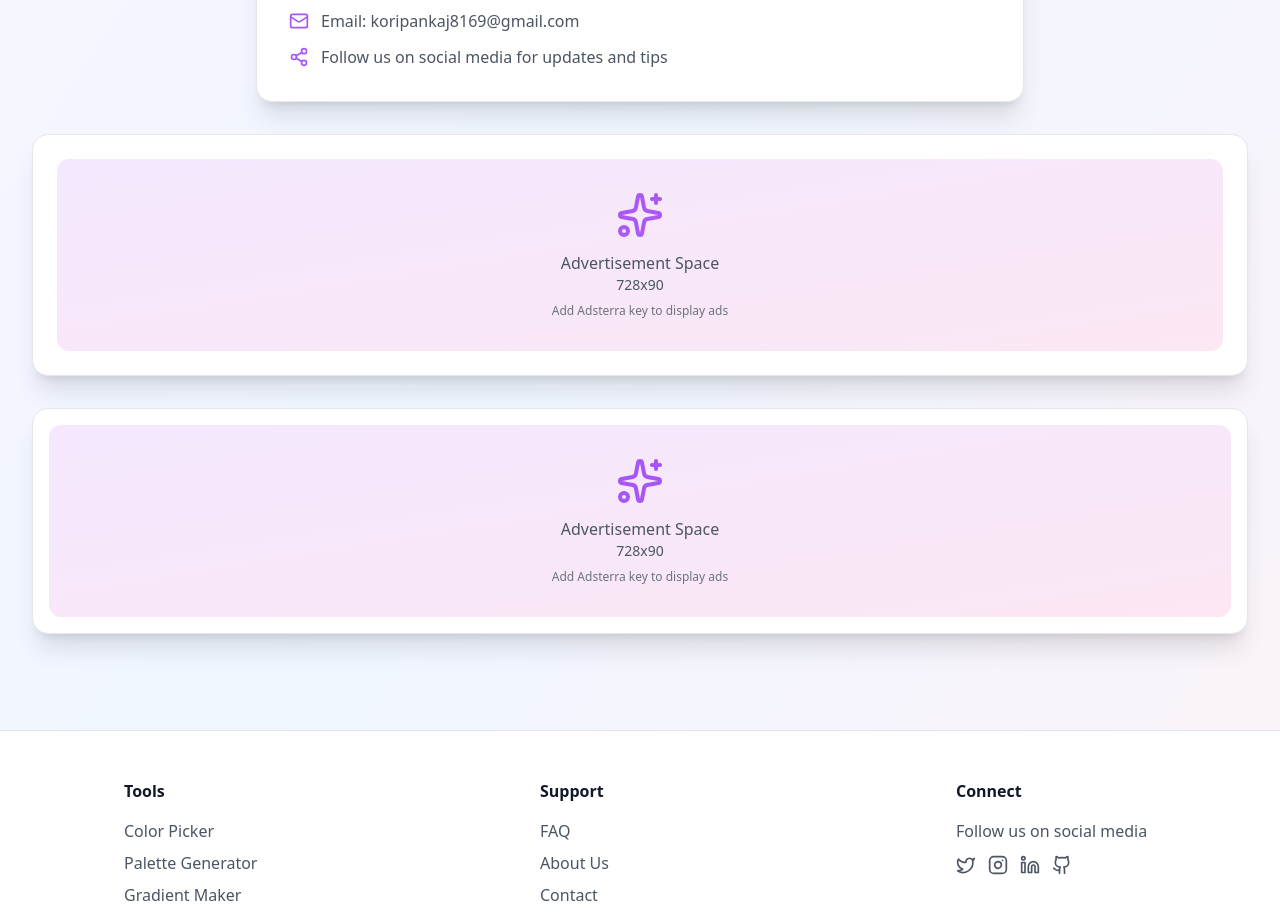
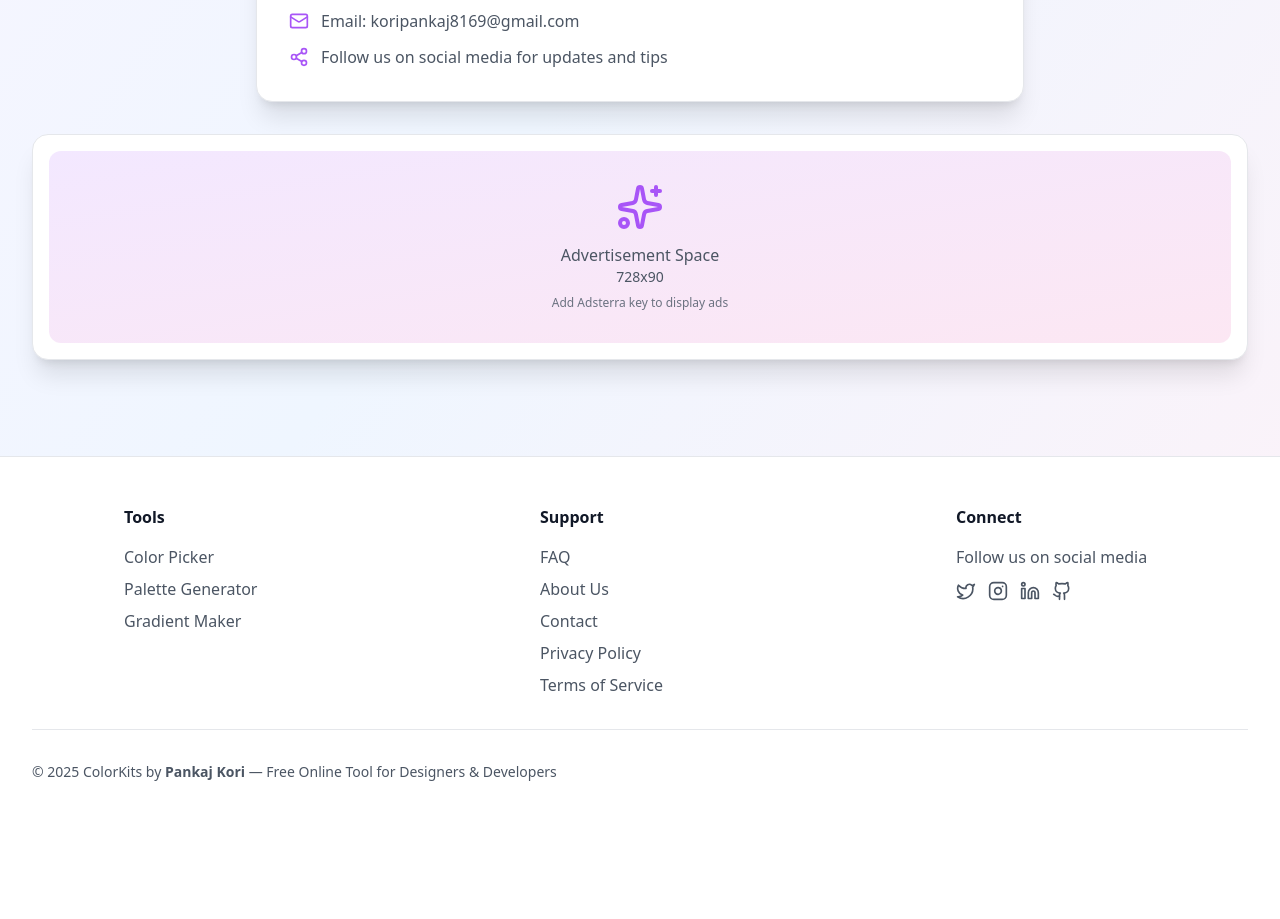
Before and after one commit to pankajkori81/colorkits, a React (Vite) app: page /pages/contact in a window 1280 px wide. Shown: the part 880-1799 px from the top of the page. After the commit the page ends 1710 px from the top, so only its background shows below. Built offline with nearby package versions, Linux system fonts and the light colour scheme.

Commit message:
Update Contact.jsx

```diff
--- a/src/pages/Contact.jsx
+++ b/src/pages/Contact.jsx
@@ -151,9 +151,7 @@ const Contact = ({ darkMode }) => {
         </div>
       </div>
 
-      <div className={`${cardClass} rounded-2xl border p-6 shadow-xl text-center transition-all duration-500 hover:shadow-2xl`}>
-        <AdSpace size="728x90" darkMode={darkMode} />
-      </div>
+
 
       {/*  banner - desktop */}
                   <div className="hidden lg:block">
```
